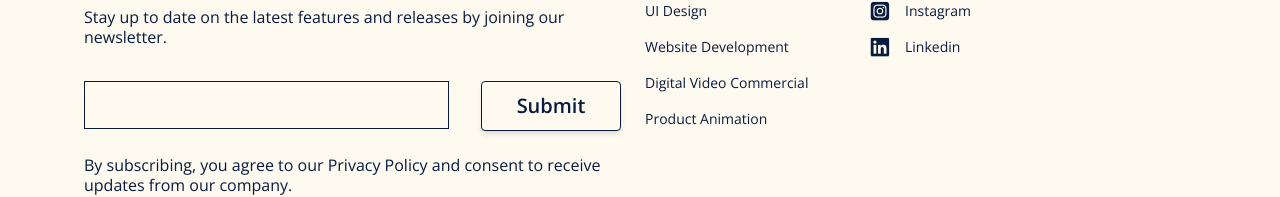
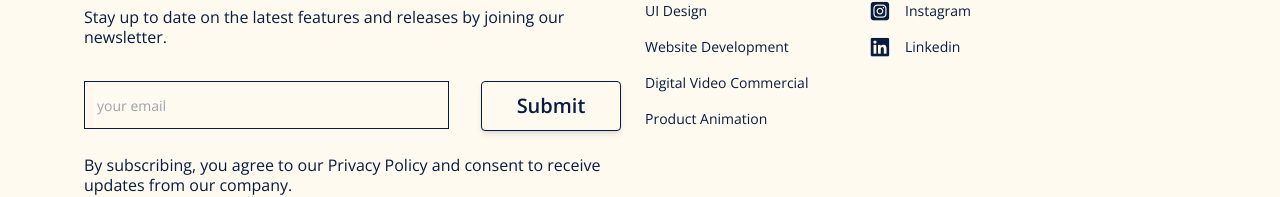
Before and after one commit to Zayan-dev/GlyphicX, a React (Vite) app: page /resources in a window 1280 px wide. Shown: the part 211-408 px from the top of the page. Built offline with nearby package versions, Linux system fonts and the light colour scheme.

Commit message:
footer css adjustments

```diff
--- a/src/components/footer/Footer.jsx
+++ b/src/components/footer/Footer.jsx
@@ -131,6 +131,7 @@ const Footer = () => {
               noValidate
               disabled={disabled}>
               <input type="email"
+                placeholder='your email'
                 name="email"
                 id="email"
                 className="para"
@@ -139,11 +140,6 @@ const Footer = () => {
                   pattern:
                     /^[a-zA-Z0-9.!#$%&’*+/=?^_`{|}~-]+@[a-zA-Z0-9-]+(?:\.[a-zA-Z0-9-]+)*$/,
                 })} />
-              {errors.email && (
-                <span className="para errorMessage">
-                  Please enter a valid email address
-                </span>
-              )}
 
               {/* Honeypot for spam detection */}
               <label htmlFor="honeypot" style={{ display: "none" }}>
@@ -163,6 +159,12 @@ const Footer = () => {
               </div>
 
             </form>
+            {errors.email && (
+              <span className="para errorMessage">
+                Please enter a valid email address
+              </span>
+            )}
+
           </div>
 
           <p className="para">
```
